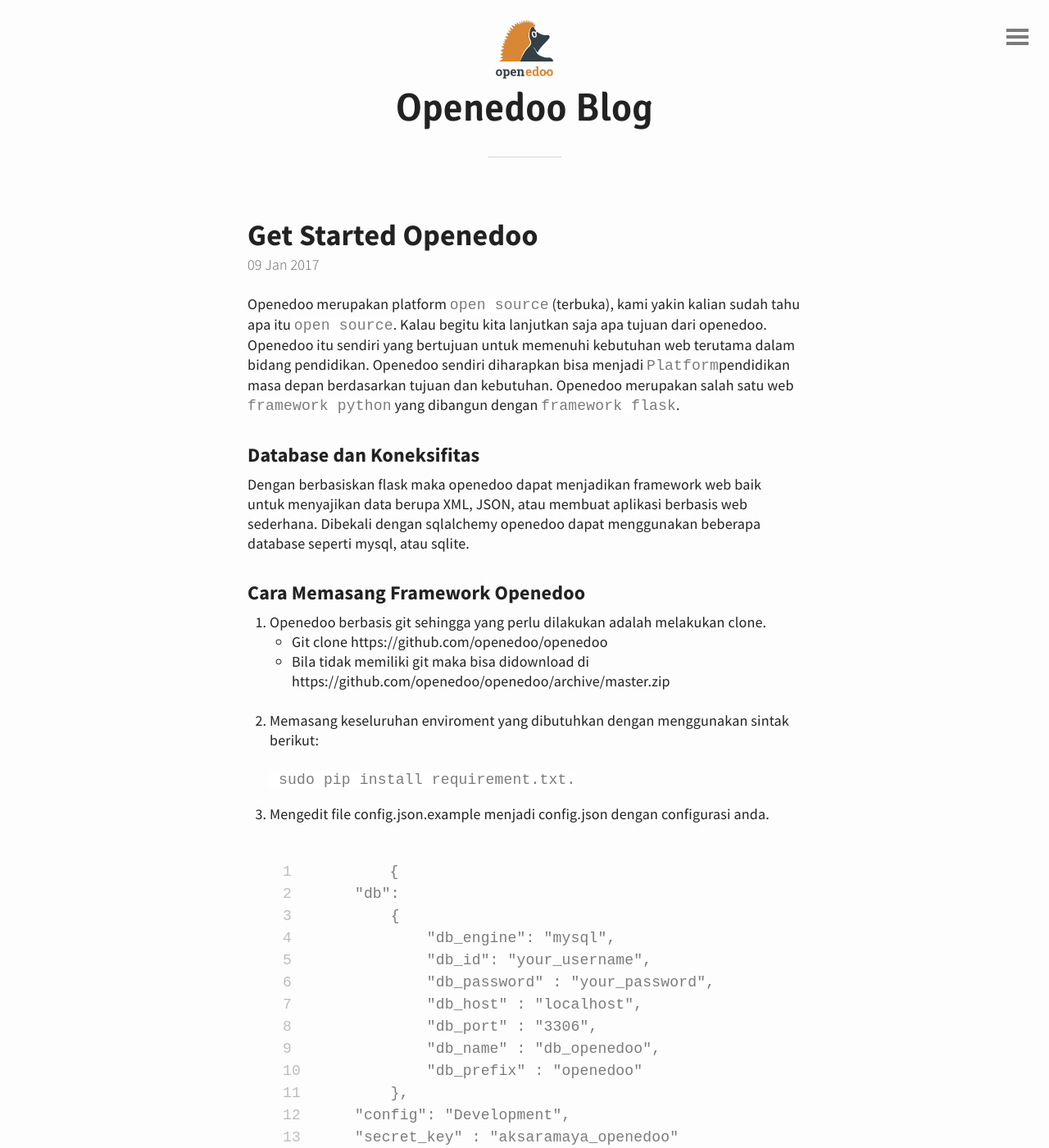
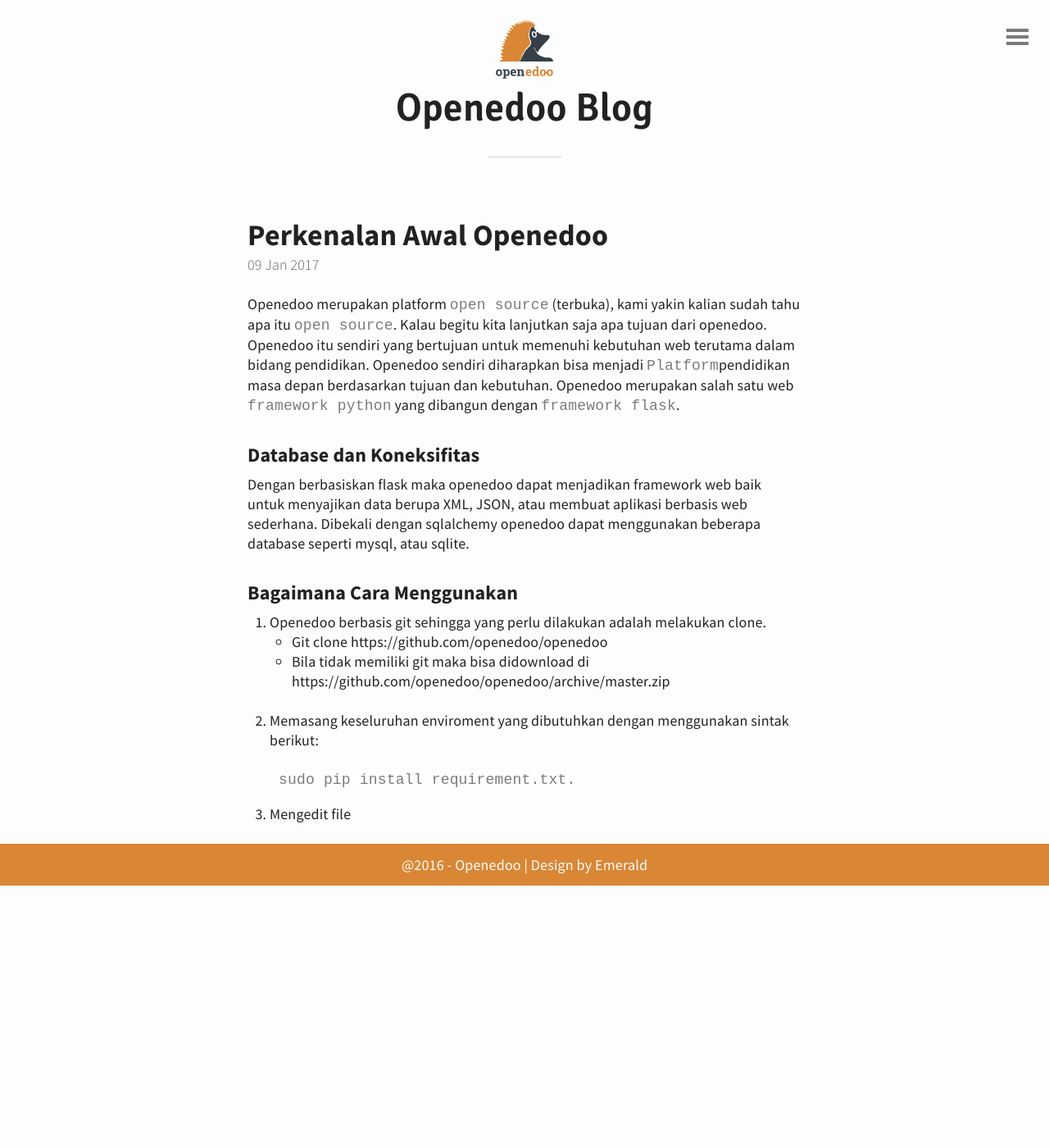
Before and after one commit to openedoo/blog-openedoo.github.io, a Jekyll site: the page built from _posts/2017-01-09-Perkenalan-Awal.md, in a window 1280 px wide and 1400 px high. Shown: the whole window at 82% size. Built offline with Jekyll 4.4.1, drawn with Linux system fonts in a browser that asks for light colours; some of the changed text lies outside the part shown.

Commit message:
Perkenalan Awal #2

````diff
--- a/_posts/2017-01-09-Perkenalan-Awal.md
+++ b/_posts/2017-01-09-Perkenalan-Awal.md
@@ -1,5 +1,5 @@
 ---
-title: Get Started Openedoo
+title: Perkenalan Awal Openedoo
 ---
 
 Openedoo merupakan platform `open source` (terbuka), kami yakin kalian sudah tahu apa itu `open source`. Kalau begitu kita lanjutkan saja apa tujuan dari openedoo. Openedoo itu sendiri yang bertujuan untuk memenuhi kebutuhan web terutama dalam bidang pendidikan. Openedoo sendiri diharapkan bisa menjadi `Platform`pendidikan masa depan berdasarkan tujuan dan kebutuhan. Openedoo merupakan salah satu web `framework python` yang dibangun dengan `framework flask`.
@@ -8,7 +8,7 @@ Openedoo merupakan platform `open source` (terbuka), kami yakin kalian sudah tah
 
 Dengan berbasiskan flask maka openedoo dapat menjadikan framework web baik untuk menyajikan data berupa XML, JSON, atau membuat aplikasi berbasis web sederhana. Dibekali dengan sqlalchemy openedoo dapat menggunakan beberapa database seperti mysql, atau sqlite.
 
-### Cara Memasang Framework Openedoo
+### Bagaimana Cara Menggunakan
 
 1. Openedoo berbasis git sehingga yang perlu dilakukan adalah melakukan clone.
    * Git clone https://github.com/openedoo/openedoo
@@ -19,25 +19,4 @@ Dengan berbasiskan flask maka openedoo dapat menjadikan framework web baik untuk
 	```
 	sudo pip install requirement.txt.
 	```
-
-3. Mengedit file config.json.example menjadi config.json dengan configurasi anda.
-	{% highlight html linenos %}
-	{
-    "db":
-        {
-            "db_engine": "mysql",
-            "db_id": "your_username",
-            "db_password" : "your_password",
-            "db_host" : "localhost",
-            "db_port" : "3306",
-            "db_name" : "db_openedoo",
-            "db_prefix" : "openedoo"
-        },
-    "config": "Development",
-    "secret_key" : "aksaramaya_openedoo"
-	}
-	{% endhighlight %}
-4. dan sekarang anda siap run dengan perintah
-	```
-	python manage.py run
-	```
+3. Mengedit file
````
